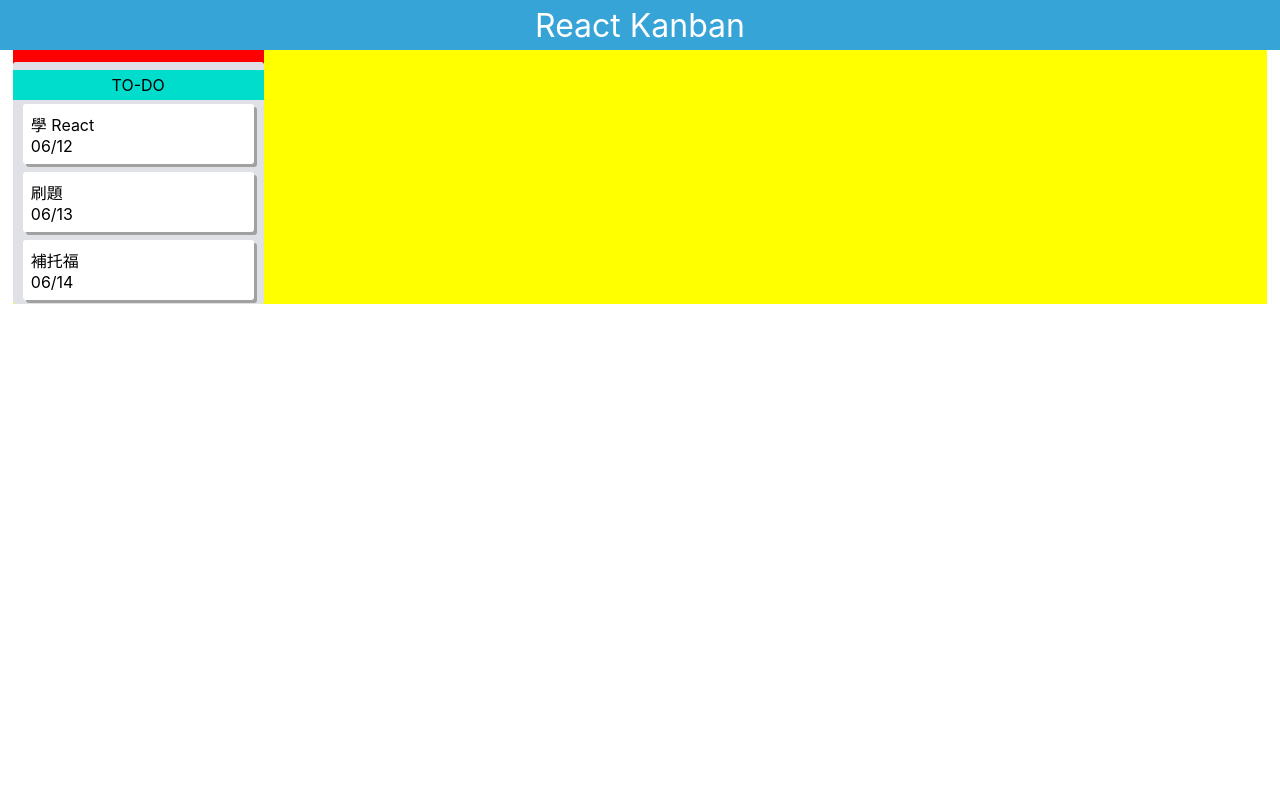
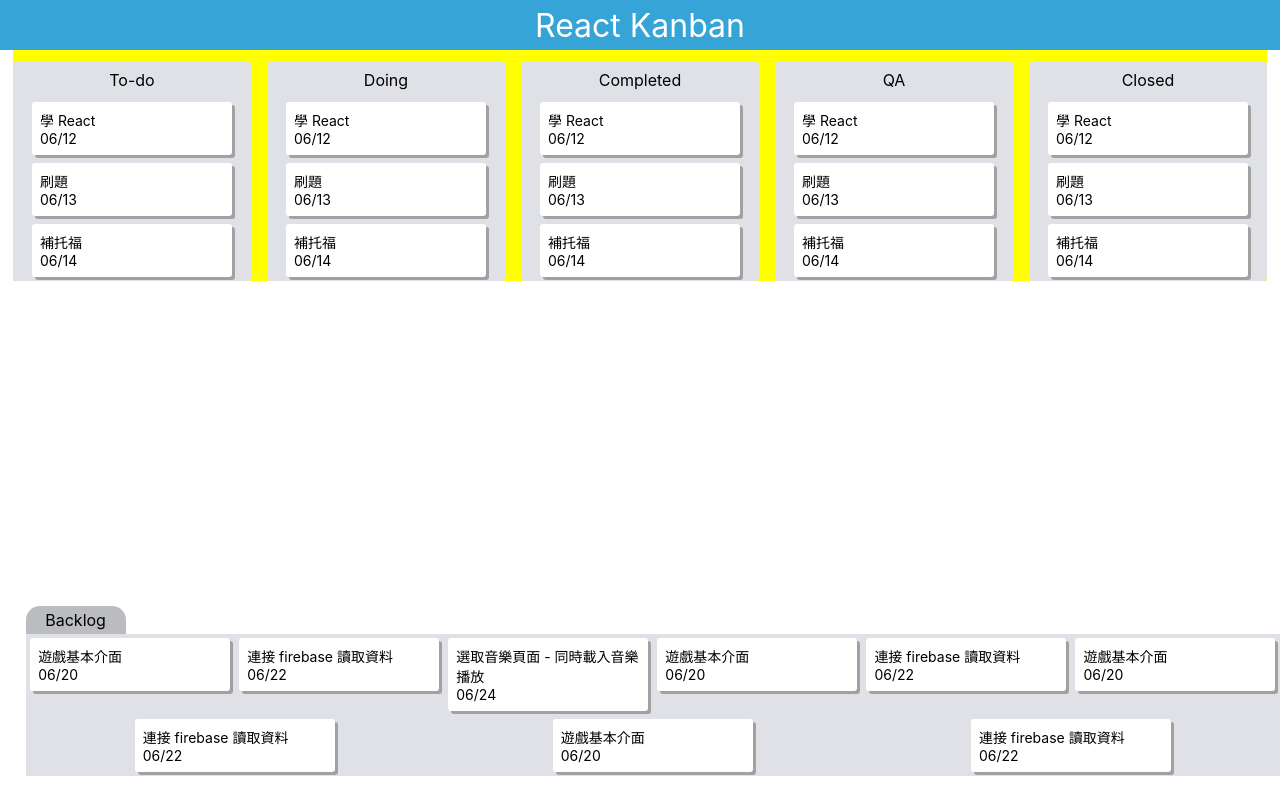
Before and after one commit to lennonx0904/react-kanban, a React (Create React App) app: page / in a window 1280 px wide. Built offline with nearby package versions, Linux system fonts and the light colour scheme.

Commit message:
basic layout except Backlog

```diff
--- a/src/App.js
+++ b/src/App.js
@@ -3,6 +3,7 @@ import React from "react";
 
 import Nav from "./component/Nav";
 import Board from "./component/Board";
+import Backlog from './component/Backlog'
 
 const App = () => {
   return (
@@ -11,6 +12,7 @@ const App = () => {
       <div className="view">
         <div className="view-wrapper">
           <Board />
+          <Backlog/>
         </div>
       </div>
     </>
--- /dev/null
+++ b/src/component/Backlog.js
@@ -0,0 +1,31 @@
+import React from "react";
+import Card from "./Card";
+
+const tasks = [
+    { title: "遊戲基本介面", date: "06/20" },
+    { title: "連接 firebase 讀取資料", date: "06/22" },
+    { title: "選取音樂頁面 - 同時載入音樂播放", date: "06/24" },
+    { title: "遊戲基本介面", date: "06/20" },
+    { title: "連接 firebase 讀取資料", date: "06/22" },
+    { title: "遊戲基本介面", date: "06/20" },
+    { title: "連接 firebase 讀取資料", date: "06/22" },
+    { title: "遊戲基本介面", date: "06/20" },
+    { title: "連接 firebase 讀取資料", date: "06/22" }
+  ];
+
+class Backlog extends React.Component {
+  render() {
+    return (
+      <div className="backlog-wrapper">
+        <div className="backlog-title">
+          <div className="backlog-title-text">Backlog</div>
+        </div>
+        <div className="backlog-content">
+          <Card tasks={tasks} />
+        </div>
+      </div>
+    );
+  }
+}
+
+export default Backlog;
--- a/src/component/Board.js
+++ b/src/component/Board.js
@@ -9,16 +9,24 @@ const tasks = [
   { title: "補托福", date: "06/14" }
 ];
 
+const boardTitles = ["To-do", "Doing", "Completed", "QA", "Closed"];
+
 class Board extends React.Component {
   render() {
     return (
-      <div className="board-wrapper">
-        <div className="board">
-          <BoardTitle />
-          <div className="board-list">
-            <Card tasks={tasks} />
-          </div>
-        </div>
+      <div className="boards-wrapper">
+        {boardTitles.map((boardTitle, i) => {
+          return (
+            <div className="board-wrapper" key={i}>
+              <div className="board">
+                <BoardTitle boardTitle={boardTitle} />
+                <div className="board-list">
+                  <Card tasks={tasks} />
+                </div>
+              </div>
+            </div>
+          );
+        })}
       </div>
     );
   }
--- a/src/component/BoardTitle.js
+++ b/src/component/BoardTitle.js
@@ -1,7 +1,9 @@
 import React from "react";
 
-const BoardTitle = () => {
-  return <div className="board-title center-justify">TO-DO</div>;
+const BoardTitle = props => {
+  console.log(props.boardTitle);
+
+  return <div className="board-title center-justify">{props.boardTitle}</div>;
 };
 
 export default BoardTitle;
--- a/src/index.css
+++ b/src/index.css
@@ -12,19 +12,11 @@ body {
   -moz-osx-font-smoothing: grayscale;
 }
 
-a:link {
-  text-decoration: none !important;
-}
-
 .center-justify {
   display: flex;
   align-items: center;
   justify-content: center;
 }
-/* button {
-  outline: none;
-  border: none;
-} */
 
 .nav {
   width: 100%;
@@ -38,18 +30,26 @@ a:link {
   width: 100%;
   display: flex;
   justify-content: center;
+  font-size: 14px;
 }
 
 .view > .view-wrapper {
   width: 98%;
+  /* height: 100vh; */
   background-color: yellow;
 }
 
+.boards-wrapper {
+  width: 100%;
+  display: flex;
+  justify-content: space-between;
+}
+
 .board-wrapper {
-  width: 20%;
-  height: 90%;
+  width: 19%;
+  height: 50%;
   padding-top: 12px;
-  background-color: red;
+  /* background-color: red; */
 }
 
 .board {
@@ -62,20 +62,60 @@ a:link {
 }
 
 .board > .board-title {
-  min-height: 30px;
-  background-color: #00ddcc;
+  font-size: 16px;
+  padding-bottom: 8px;
+  /* min-height: 20px;
+  margin-bottom: 4px; */
+  /* background-color: #00ddcc; */
 }
 
 .board > .board-list {
   display: flex;
   flex-direction: column;
+  max-height: 100%;
 }
 
 .card {
   width: 92%;
+  max-width: 200px;
+  max-height: fit-content;
   background-color: #ffffff;
   margin: 4px auto;
+  /* margin-bottom: 8px; */
   border-radius: 3px;
   padding: 8px;
   box-shadow: 3px 3px #a1a1a1;
 }
+
+.backlog-wrapper {
+  width: 100%;
+  position: fixed;
+  bottom: 24px;
+  display: flex;
+  flex-direction: column;
+  align-items: center;
+  justify-content: center;
+}
+
+.backlog-title {
+  width: 98%;
+}
+
+.backlog-title-text {
+  width: 100px;
+  height: 28px;
+  line-height: 28px;
+  font-size: 16px;
+  text-align: center;
+  border-radius: 14px 14px 0 0;
+  background-color: #babcbf;
+}
+
+.backlog-content {
+  width: 98%;
+  max-height: 180px;
+  background-color: #dfe1e6;
+  display: flex;
+  flex-wrap: wrap;
+  overflow: scroll;
+}
```
